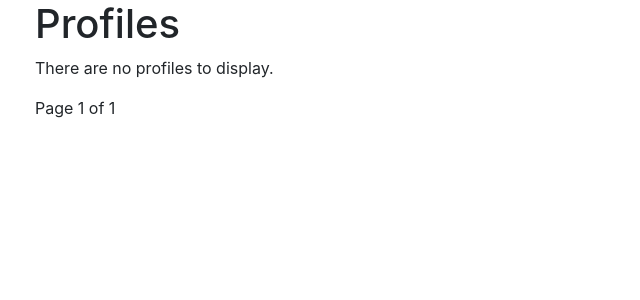
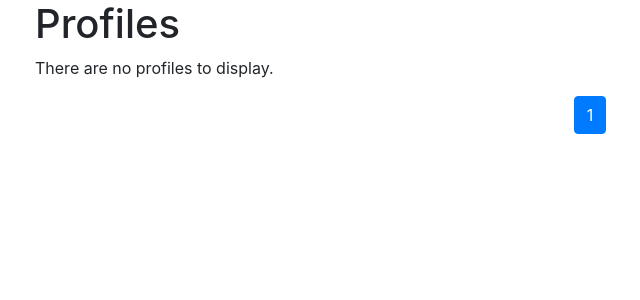
Before and after one commit to natecrow/media-sharing-site, a Django app: page /profiles/ in a window 1280 px wide. Shown: the part 72-372 px from the top of the page, without its empty margins (50-690 px from the left). Run offline with Django 3.2, Linux system fonts and the light colour scheme; parts of the project's set-up code (start-up, migrations or seed data) failed here and were passed over; some libraries are stand-ins or nearby versions.

Commit message:
Moved pagination html to includable template, moved determine_page_numbers function to separate utils app

```diff
--- a/apps/directory/views.py
+++ b/apps/directory/views.py
@@ -1,6 +1,8 @@
 from django.contrib.auth.models import User
 from django.core.paginator import EmptyPage, PageNotAnInteger, Paginator
 from django.shortcuts import render
+
+from apps.utils.functions import determine_page_numbers
 
 
 def profiles_directory(request):
@@ -19,6 +21,13 @@ def profiles_directory(request):
         # If page is out of range, deliver last page of results.
         users = paginator.page(paginator.num_pages)
 
-    context = {'users': users}
+    # list of page numbers to display
+    page_numbers = determine_page_numbers(
+        middle_number=users.number,
+        max_numbers_per_side=3,
+        total_numbers=paginator.num_pages
+    )
+
+    context = {'users': users, 'page_numbers': page_numbers}
 
     return render(request, 'directory/profiles_directory.html', context)
--- /dev/null
+++ b/apps/utils/functions.py
@@ -0,0 +1,20 @@
+def determine_page_numbers(middle_number, max_numbers_per_side, total_numbers):
+    '''
+    Determine and return list of page numbers to display, with the current page
+    number in the middle of the list ("middle_number") and the given amount of
+    pages numbers on each side of it ("numbers_per_side").
+    '''
+    assert max_numbers_per_side >= 0, 'Max numbers per side %r is not 0 or higher' % max_numbers_per_side
+    assert total_numbers >= 1, 'Total numbers %r is not 1 or more' % total_numbers
+    assert middle_number >= 1 and middle_number <= total_numbers, 'Middle number %r is outside the allowed range' % middle_number
+
+    page_numbers = []
+    for i in range(max_numbers_per_side, 0, -1):
+        if middle_number - i >= 1:
+            page_numbers.append(middle_number - i)
+    if middle_number >= 1 and middle_number <= total_numbers:
+        page_numbers.append(middle_number)
+    for i in range(1, max_numbers_per_side + 1):
+        if middle_number + i <= total_numbers:
+            page_numbers.append(middle_number + i)
+    return page_numbers
--- a/mediasharingsite/settings.py
+++ b/mediasharingsite/settings.py
@@ -52,6 +52,7 @@ INSTALLED_APPS = [
     'apps.accounts',
     'apps.directory',
     'apps.images',
+    "apps.utils",
 
     # external apps
     'sorl.thumbnail',
--- a/mediasharingsite/templates/directory/profiles_directory.html
+++ b/mediasharingsite/templates/directory/profiles_directory.html
@@ -6,6 +6,7 @@
 {% block title %}Profiles Directory{% endblock %}
 
 {% block content %}
+
 <h1>Profiles</h1>
 <div id="grid">
   <div id="grid-content">
@@ -33,17 +34,7 @@
     {% endif %}
   </div>
 </div>
-<div class="pagination">
-  <span class="step-links">
-    {% if profiles.has_previous %}
-      <a href="?page={{ users.previous_page_number }}">previous</a>
-    {% endif %}
-    <span class="current">
-      Page {{ users.number }} of {{ users.paginator.num_pages }}
-    </span>
-    {% if users.has_next %}
-      <a href="?page={{ users.next_page_number }}">next</a>
-    {% endif %}
-  </span>
-</div>
+
+{% include "images/_pagination.html" with items=users %}
+
 {% endblock %}
--- /dev/null
+++ b/mediasharingsite/templates/images/_pagination.html
@@ -0,0 +1,59 @@
+<nav aria-label="Page navigation">
+  <ul class="pagination justify-content-center">
+
+    {% if items.has_previous %}
+      {% if selected_tags_for_url_parameter %}
+        <li class="page-item">
+          <a class="page-link" href="?page=1&tags={{ selected_tags_for_url_parameter }}">first</a>
+        </li>
+        <li class="page-item">
+          <a class="page-link" href="?page={{ items.previous_page_number }}&tags={{ selected_tags_for_url_parameter }}">previous</a>
+        </li>
+      {% else %}
+        <li class="page-item">
+            <a class="page-link" href="?page=1">first</a>
+        </li>
+        <li class="page-item">
+          <a class="page-link" href="?page={{ items.previous_page_number }}">previous</a>
+        </li>
+      {% endif %}
+    {% endif %}
+
+    {% for i in page_numbers %}
+      {% if i == items.number %}
+        <li class="page-item active">
+          <span class="page-link disabled">{{ i }}</span><span class="sr-only">(current)</span>
+        </li>
+      {% else %}
+        {% if selected_tags_for_url_parameter %}
+          <li class="page-item">
+            <a class="page-link" href="?page={{ i }}&tags={{ selected_tags_for_url_parameter }}">{{ i }}</a>
+          </li>
+        {% else %}
+          <li class="page-item">
+            <a class="page-link" href="?page={{ i }}">{{ i }}</a>
+          </li>
+        {% endif %}
+      {% endif %}
+    {% endfor %}
+
+    {% if items.has_next %}
+      {% if selected_tags_for_url_parameter %}
+        <li class="page-item">
+          <a class="page-link" href="?page={{ items.next_page_number }}&tags={{ selected_tags_for_url_parameter }}">next</a>
+        </li>
+        <li class="page-item">
+          <a class="page-link" href="?page={{ items.paginator.num_pages }}&tags={{ selected_tags_for_url_parameter }}">last</a>
+        </li>
+      {% else %}
+        <li class="page-item">
+          <a class="page-link" href="?page={{ items.next_page_number }}">next</a>
+        </li>
+        <li clas="page-item">
+            <a class="page-link" href="?page={{ items.paginator.num_pages }}">last</a>
+        </li>
+      {% endif %}
+    {% endif %}
+
+  </ul>
+</nav>
```
Also changed, not shown: apps/images/tests/test_views.py (+0 -67 lines), apps/images/views.py (+2 -23 lines), apps/utils/tests/test_functions.py (added, +70 -0 lines), mediasharingsite/templates/images/_image_gallery.html (+1 -58 lines), apps/utils/__init__.py (added), apps/utils/migrations/__init__.py (added), apps/utils/tests/__init__.py (added).
